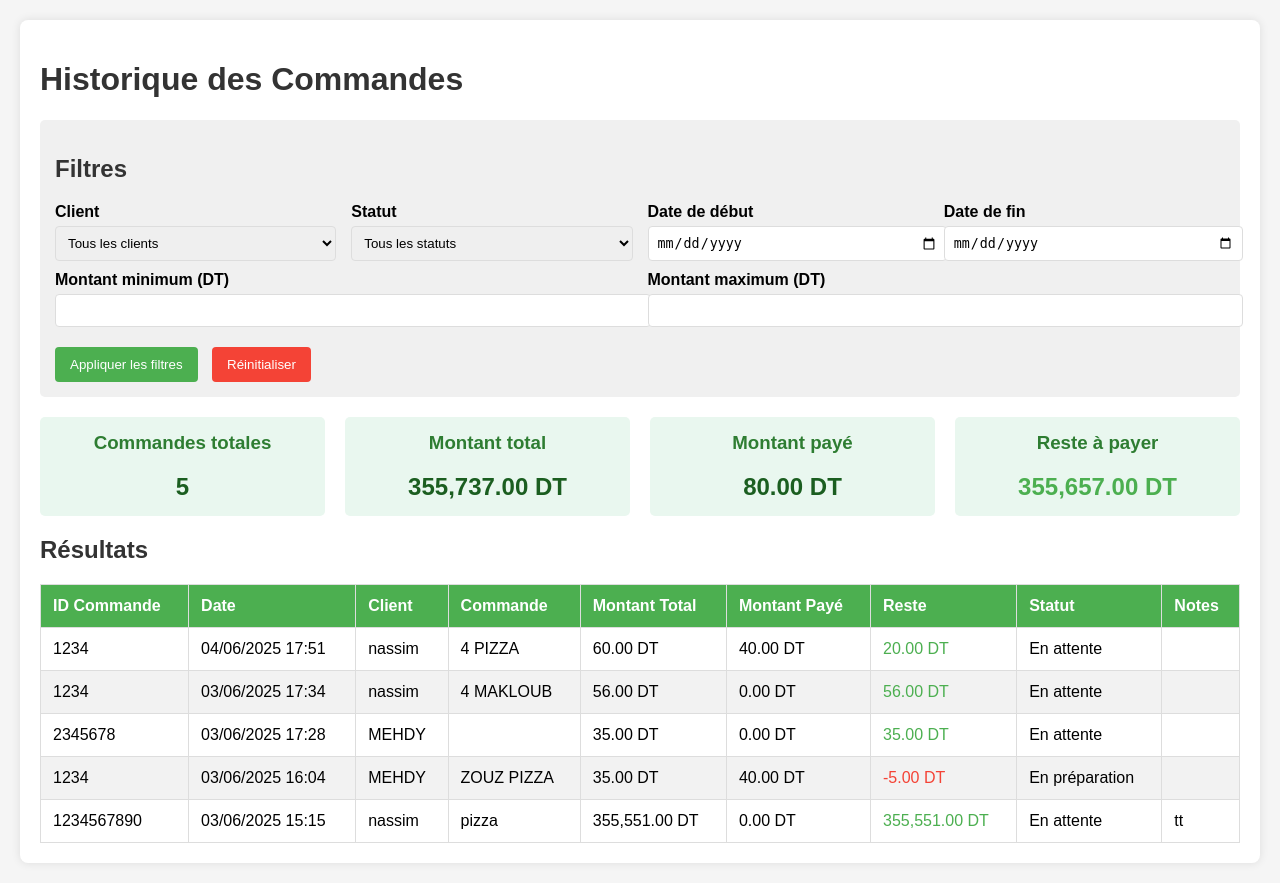
After one commit to mehdiyds/bellavista, a PHP site: page /statistique.php in a window 1280 px wide. The commit adds this page. Run offline with PHP 8.4, Linux system fonts and the light colour scheme; data comes from the database, SQL or seed files in the repository.

Commit message:
ajouter la button et la page statisque

```diff
--- /dev/null
+++ b/connexion/statistique.php
@@ -0,0 +1,370 @@
+<?php
+// statistique.php - Command History Page
+
+// Database connection
+$host = '127.0.0.1';
+$dbname = 'bellavista';
+$username = 'root'; // Change as needed
+$password = ''; // Change as needed
+
+try {
+    $pdo = new PDO("mysql:host=$host;dbname=$dbname;charset=utf8mb4", $username, $password);
+    $pdo->setAttribute(PDO::ATTR_ERRMODE, PDO::ERRMODE_EXCEPTION);
+} catch (PDOException $e) {
+    die("Could not connect to the database: " . $e->getMessage());
+}
+
+// Initialize filter variables with proper validation
+$client_id = isset($_GET['client_id']) && $_GET['client_id'] !== '' ? (int)$_GET['client_id'] : null;
+$status_filter = isset($_GET['status']) && $_GET['status'] !== '' ? $_GET['status'] : '';
+$date_from = isset($_GET['date_from']) && $_GET['date_from'] !== '' ? $_GET['date_from'] : '';
+$date_to = isset($_GET['date_to']) && $_GET['date_to'] !== '' ? $_GET['date_to'] : '';
+$min_amount = isset($_GET['min_amount']) && $_GET['min_amount'] !== '' ? (float)$_GET['min_amount'] : null;
+$max_amount = isset($_GET['max_amount']) && $_GET['max_amount'] !== '' ? (float)$_GET['max_amount'] : null;
+
+// Build the base query with proper filtering
+$query = "SELECT h.*, c.nom as client_name
+          FROM historique_commandes h
+          JOIN clients c ON h.client_id = c.client_id
+          WHERE 1=1";
+
+$params = [];
+
+// Add filters if they exist
+if ($client_id !== null) {
+    $query .= " AND h.client_id = :client_id";
+    $params[':client_id'] = $client_id;
+}
+
+if ($status_filter !== '') {
+    $query .= " AND h.statut = :status";
+    $params[':status'] = $status_filter;
+}
+
+if ($date_from !== '') {
+    $query .= " AND h.date_commande >= :date_from";
+    $params[':date_from'] = $date_from;
+}
+
+if ($date_to !== '') {
+    $query .= " AND h.date_commande <= :date_to";
+    $params[':date_to'] = $date_to . ' 23:59:59'; // Include entire day
+}
+
+if ($min_amount !== null) {
+    $query .= " AND h.montant_total >= :min_amount";
+    $params[':min_amount'] = $min_amount;
+}
+
+if ($max_amount !== null) {
+    $query .= " AND h.montant_total <= :max_amount";
+    $params[':max_amount'] = $max_amount;
+}
+
+$query .= " ORDER BY h.date_commande DESC";
+
+// Prepare and execute the query
+$stmt = $pdo->prepare($query);
+$stmt->execute($params);
+$orders = $stmt->fetchAll(PDO::FETCH_ASSOC);
+
+// Get total statistics with the same filters
+$stats_query = "SELECT
+                COUNT(*) as total_orders,
+                SUM(montant_total) as total_amount,
+                SUM(montant_paye) as total_paid,
+                SUM(montant_total - montant_paye) as total_remaining
+                FROM historique_commandes h
+                WHERE 1=1";
+
+$stats_params = [];
+if ($client_id !== null) {
+    $stats_query .= " AND h.client_id = :client_id";
+    $stats_params[':client_id'] = $client_id;
+}
+
+if ($status_filter !== '') {
+    $stats_query .= " AND h.statut = :status";
+    $stats_params[':status'] = $status_filter;
+}
+
+if ($date_from !== '') {
+    $stats_query .= " AND h.date_commande >= :date_from";
+    $stats_params[':date_from'] = $date_from;
+}
+
+if ($date_to !== '') {
+    $stats_query .= " AND h.date_commande <= :date_to";
+    $stats_params[':date_to'] = $date_to . ' 23:59:59';
+}
+
+if ($min_amount !== null) {
+    $stats_query .= " AND h.montant_total >= :min_amount";
+    $stats_params[':min_amount'] = $min_amount;
+}
+
+if ($max_amount !== null) {
+    $stats_query .= " AND h.montant_total <= :max_amount";
+    $stats_params[':max_amount'] = $max_amount;
+}
+
+$stats_stmt = $pdo->prepare($stats_query);
+$stats_stmt->execute($stats_params);
+$stats = $stats_stmt->fetch(PDO::FETCH_ASSOC);
+
+// Get list of clients for dropdown
+$clients = $pdo->query("SELECT client_id, nom FROM clients ORDER BY nom")->fetchAll(PDO::FETCH_ASSOC);
+
+// Get distinct statuses for dropdown
+$statuses = $pdo->query("SELECT DISTINCT statut FROM historique_commandes")->fetchAll(PDO::FETCH_COLUMN);
+?>
+
+<!DOCTYPE html>
+<html lang="fr">
+<head>
+    <meta charset="UTF-8">
+    <meta name="viewport" content="width=device-width, initial-scale=1.0">
+    <title>Historique des Commandes - Bella Vista</title>
+    <style>
+        body {
+            font-family: Arial, sans-serif;
+            margin: 0;
+            padding: 20px;
+            background-color: #f5f5f5;
+        }
+        .container {
+            max-width: 1200px;
+            margin: 0 auto;
+            background: white;
+            padding: 20px;
+            border-radius: 8px;
+            box-shadow: 0 0 10px rgba(0,0,0,0.1);
+        }
+        h1, h2 {
+            color: #333;
+        }
+        .filter-section {
+            background: #f0f0f0;
+            padding: 15px;
+            border-radius: 5px;
+            margin-bottom: 20px;
+        }
+        .filter-row {
+            display: flex;
+            flex-wrap: wrap;
+            gap: 15px;
+            margin-bottom: 10px;
+        }
+        .filter-group {
+            flex: 1;
+            min-width: 200px;
+        }
+        label {
+            display: block;
+            margin-bottom: 5px;
+            font-weight: bold;
+        }
+        select, input {
+            width: 100%;
+            padding: 8px;
+            border: 1px solid #ddd;
+            border-radius: 4px;
+        }
+        button {
+            background-color: #4CAF50;
+            color: white;
+            padding: 10px 15px;
+            border: none;
+            border-radius: 4px;
+            cursor: pointer;
+            margin-top: 10px;
+            margin-right: 10px;
+        }
+        button:hover {
+            background-color: #45a049;
+        }
+        button.reset {
+            background-color: #f44336;
+        }
+        button.reset:hover {
+            background-color: #d32f2f;
+        }
+        .stats {
+            display: flex;
+            flex-wrap: wrap;
+            gap: 20px;
+            margin-bottom: 20px;
+        }
+        .stat-card {
+            flex: 1;
+            min-width: 200px;
+            background: #e9f7ef;
+            padding: 15px;
+            border-radius: 5px;
+            text-align: center;
+        }
+        .stat-card h3 {
+            margin-top: 0;
+            color: #2e7d32;
+        }
+        .stat-value {
+            font-size: 24px;
+            font-weight: bold;
+            color: #1b5e20;
+        }
+        table {
+            width: 100%;
+            border-collapse: collapse;
+            margin-top: 20px;
+        }
+        th, td {
+            border: 1px solid #ddd;
+            padding: 12px;
+            text-align: left;
+        }
+        th {
+            background-color: #4CAF50;
+            color: white;
+        }
+        tr:nth-child(even) {
+            background-color: #f2f2f2;
+        }
+        .status-pending { color: #ff9800; }
+        .status-preparing { color: #2196f3; }
+        .status-assigned { color: #673ab7; }
+        .status-delivering { color: #3f51b5; }
+        .status-delivered { color: #4caf50; }
+        .status-cancelled { color: #f44336; }
+        .negative-amount { color: #f44336; }
+        .positive-amount { color: #4caf50; }
+    </style>
+</head>
+<body>
+    <div class="container">
+        <h1>Historique des Commandes</h1>
+
+        <div class="filter-section">
+            <h2>Filtres</h2>
+            <form method="get" action="statistique.php">
+                <div class="filter-row">
+                    <div class="filter-group">
+                        <label for="client_id">Client</label>
+                        <select id="client_id" name="client_id">
+                            <option value="">Tous les clients</option>
+                            <?php foreach ($clients as $client): ?>
+                                <option value="<?= $client['client_id'] ?>" <?= $client_id == $client['client_id'] ? 'selected' : '' ?>>
+                                    <?= htmlspecialchars($client['nom']) ?>
+                                </option>
+                            <?php endforeach; ?>
+                        </select>
+                    </div>
+
+                    <div class="filter-group">
+                        <label for="status">Statut</label>
+                        <select id="status" name="status">
+                            <option value="">Tous les statuts</option>
+                            <?php foreach ($statuses as $status): ?>
+                                <option value="<?= $status ?>" <?= $status_filter == $status ? 'selected' : '' ?>>
+                                    <?= ucfirst($status) ?>
+                                </option>
+                            <?php endforeach; ?>
+                        </select>
+                    </div>
+
+                    <div class="filter-group">
+                        <label for="date_from">Date de début</label>
+                        <input type="date" id="date_from" name="date_from" value="<?= htmlspecialchars($date_from) ?>">
+                    </div>
+
+                    <div class="filter-group">
+                        <label for="date_to">Date de fin</label>
+                        <input type="date" id="date_to" name="date_to" value="<?= htmlspecialchars($date_to) ?>">
+                    </div>
+                </div>
+
+                <div class="filter-row">
+                    <div class="filter-group">
+                        <label for="min_amount">Montant minimum (DT)</label>
+                        <input type="number" step="0.01" min="0" id="min_amount" name="min_amount"
+                               value="<?= $min_amount !== null ? htmlspecialchars($min_amount) : '' ?>">
+                    </div>
+
+                    <div class="filter-group">
+                        <label for="max_amount">Montant maximum (DT)</label>
+                        <input type="number" step="0.01" min="0" id="max_amount" name="max_amount"
+                               value="<?= $max_amount !== null ? htmlspecialchars($max_amount) : '' ?>">
+                    </div>
+                </div>
+
+                <button type="submit">Appliquer les filtres</button>
+                <button type="button" class="reset" onclick="window.location.href='statistique.php'">Réinitialiser</button>
+            </form>
+        </div>
+
+        <div class="stats">
+            <div class="stat-card">
+                <h3>Commandes totales</h3>
+                <div class="stat-value"><?= $stats['total_orders'] ?? 0 ?></div>
+            </div>
+
+            <div class="stat-card">
+                <h3>Montant total</h3>
+                <div class="stat-value"><?= number_format($stats['total_amount'] ?? 0, 2) ?> DT</div>
+            </div>
+
+            <div class="stat-card">
+                <h3>Montant payé</h3>
+                <div class="stat-value"><?= number_format($stats['total_paid'] ?? 0, 2) ?> DT</div>
+            </div>
+
+            <div class="stat-card">
+                <h3>Reste à payer</h3>
+                <div class="stat-value <?= ($stats['total_remaining'] ?? 0) < 0 ? 'negative-amount' : 'positive-amount' ?>">
+                    <?= number_format(abs($stats['total_remaining'] ?? 0), 2) ?> DT
+                </div>
+            </div>
+        </div>
+
+        <h2>Résultats</h2>
+        <table>
+            <thead>
+                <tr>
+                    <th>ID Commande</th>
+                    <th>Date</th>
+                    <th>Client</th>
+                    <th>Commande</th>
+                    <th>Montant Total</th>
+                    <th>Montant Payé</th>
+                    <th>Reste</th>
+                    <th>Statut</th>
+                    <th>Notes</th>
+                </tr>
+            </thead>
+            <tbody>
+                <?php foreach ($orders as $order): ?>
+                    <tr>
+                        <td><?= htmlspecialchars($order['commande_id']) ?></td>
+                        <td><?= date('d/m/Y H:i', strtotime($order['date_commande'])) ?></td>
+                        <td><?= htmlspecialchars($order['client_name']) ?></td>
+                        <td><?= htmlspecialchars($order['commande']) ?></td>
+                        <td><?= number_format($order['montant_total'], 2) ?> DT</td>
+                        <td><?= number_format($order['montant_paye'], 2) ?> DT</td>
+                        <td class="<?= ($order['montant_total'] - $order['montant_paye']) < 0 ? 'negative-amount' : 'positive-amount' ?>">
+                            <?= number_format($order['montant_total'] - $order['montant_paye'], 2) ?> DT
+                        </td>
+                        <td class="status-<?= str_replace(' ', '-', strtolower($order['statut'])) ?>">
+                            <?= ucfirst($order['statut']) ?>
+                        </td>
+                        <td><?= htmlspecialchars($order['notes']) ?></td>
+                    </tr>
+                <?php endforeach; ?>
+                <?php if (empty($orders)): ?>
+                    <tr>
+                        <td colspan="9" style="text-align: center;">Aucune commande trouvée avec les critères sélectionnés</td>
+                    </tr>
+                <?php endif; ?>
+            </tbody>
+        </table>
+    </div>
+</body>
+</html>
```
Also changed, not shown: connexion/admin.php (+10 -1 lines).
